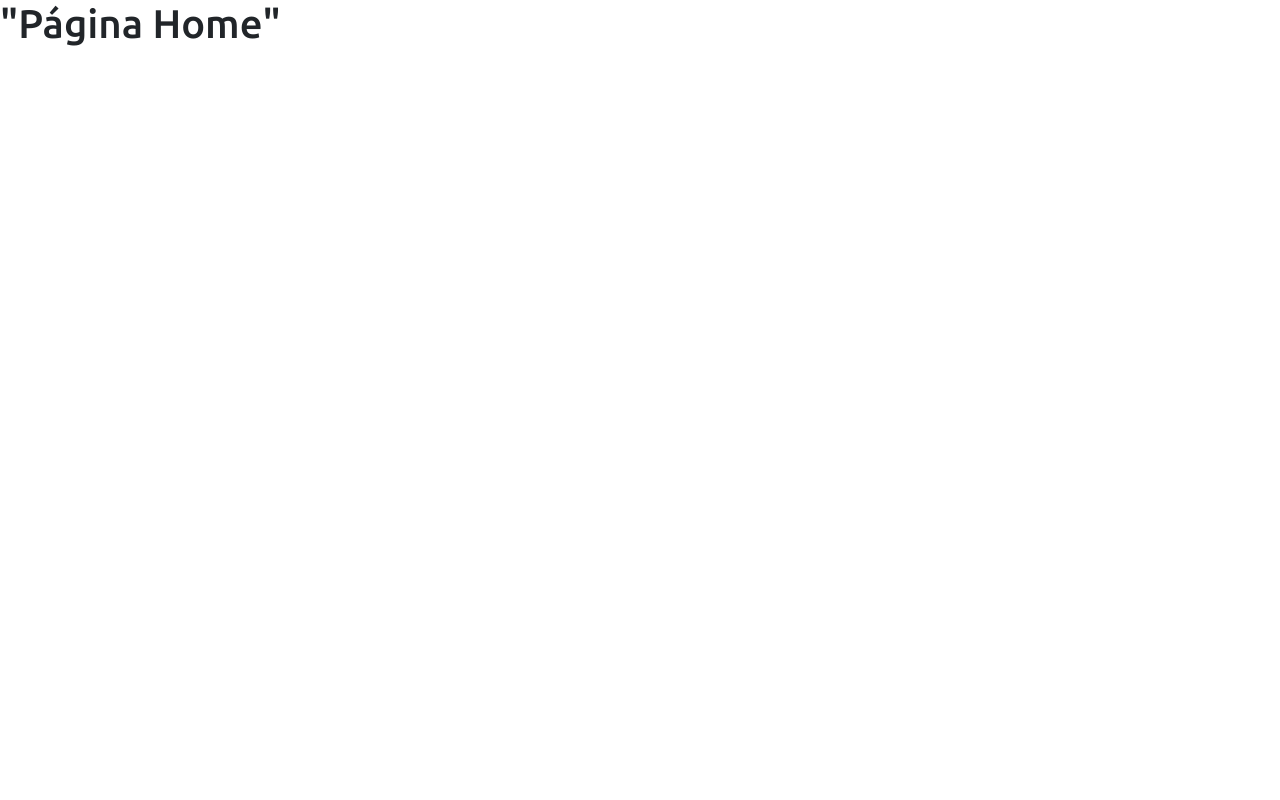
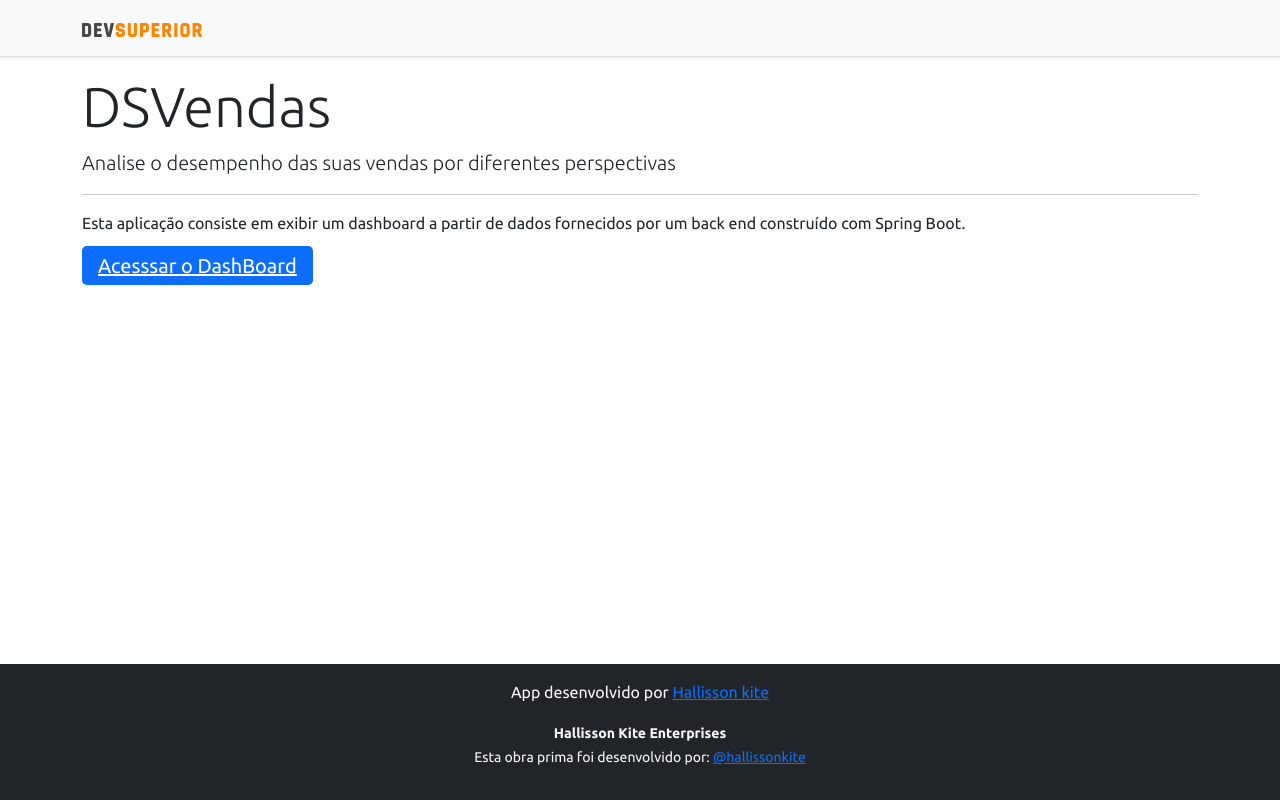
Before and after one commit to hallissonkite/projeto-sds3, a React (Create React App) app in the folder frontend/: page / in a window 1280 px wide. Built offline with nearby package versions, Linux system fonts and the light colour scheme.

Commit message:
Home view nabigation

```diff
--- a/frontend/src/components/NavBar/index.tsx
+++ b/frontend/src/components/NavBar/index.tsx
@@ -1,10 +1,13 @@
 import ImgDsDark from 'assets/css/img/ds-dark.svg';
+import { Link } from 'react-router-dom';
 const NavBar = () => {
     return (
         <div className="d-flex flex-column flex-md-row align-items-center p-3 px-md-4 mb-3 bg-light border-bottom shadow-sm">
         <div className="container">
           <nav className="my-2 my-md-0 mr-md-3">
+            <Link to="/">
             <img src={ImgDsDark} alt="DevSuperior" width="120" />
+            </Link>
           </nav>
         </div>
       </div>
--- a/frontend/src/pages/Home/index.tsx
+++ b/frontend/src/pages/Home/index.tsx
@@ -1,9 +1,26 @@
+import Footer from "components/Footer";
+import NavBar from "components/NavBar";
+import { Link } from "react-router-dom";
+
 const Home = () => {
-    return (
-        <div >
-            <h1>"Página Home"</h1>
+  return (
+    <>
+    <NavBar/>
+    <div className="container">
+      <div className="jumbotron">
+        <h1 className="display-4">DSVendas</h1>
+        <p className="lead">Analise o desempenho das suas vendas por diferentes perspectivas</p>
+        <hr />
+        <p>Esta aplicação consiste em exibir um dashboard a partir de dados fornecidos por um back end construído com Spring Boot.</p>
+        <Link className="btn-primary btn-lg"  to="/Dashboard">
+              Acesssar o DashBoard
+
+        </Link>
       </div>
-    );
-  }
+    </div>
+    <Footer/>
+    </>
+  );
+}
 
-  export default Home;
+export default Home;
```
